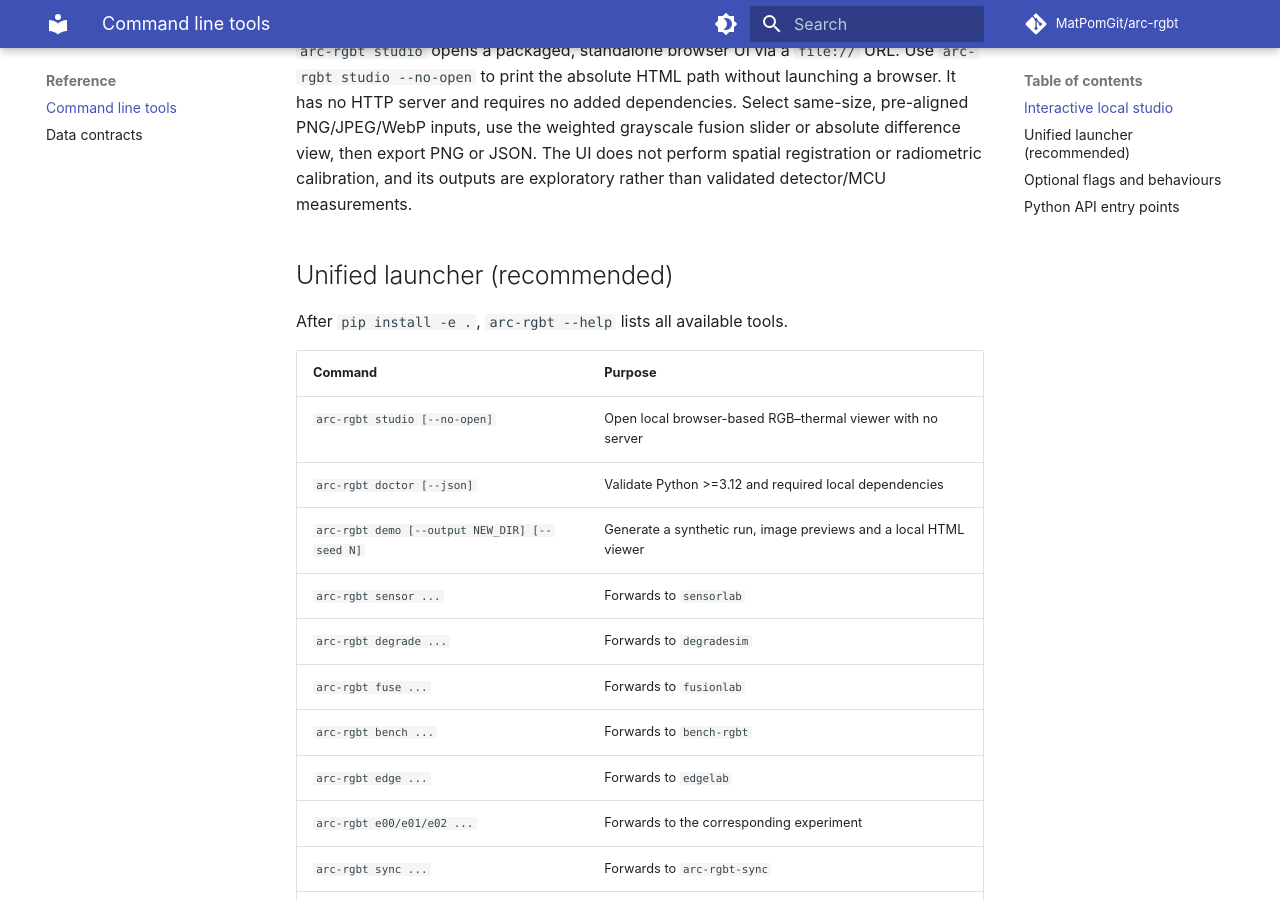
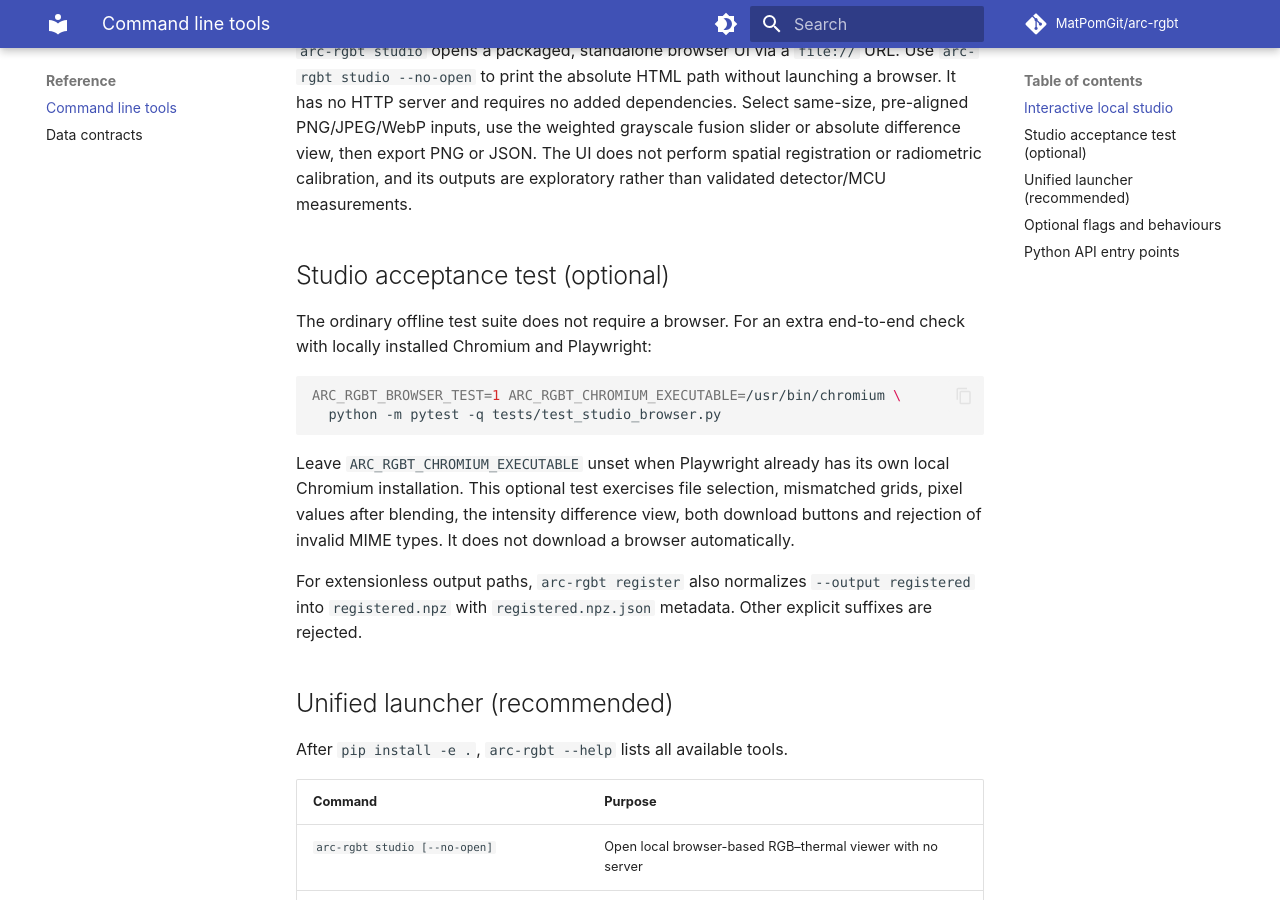
Before and after one commit to MatPomGit/arc-rgbt, an MkDocs documentation site: the page built from docs/reference/cli.md, in a window 1280 px wide and 900 px high, scrolled down 357 px. Built offline with MkDocs 1.6.1 and Material for MkDocs 9.7.7, drawn with Linux system fonts in a browser that asks for light colours; comment, search, counter and statistics services are not loaded.

Commit message:
docs(tests): add optional browser acceptance instructions and registration output names

````diff
--- a/docs/reference/cli.md
+++ b/docs/reference/cli.md
@@ -11,6 +11,26 @@ Select same-size, pre-aligned PNG/JPEG/WebP inputs, use the weighted grayscale
 fusion slider or absolute difference view, then export PNG or JSON. The UI
 does not perform spatial registration or radiometric calibration, and its
 outputs are exploratory rather than validated detector/MCU measurements.
+
+## Studio acceptance test (optional)
+
+The ordinary offline test suite does not require a browser. For an extra
+end-to-end check with locally installed Chromium and Playwright:
+
+```bash
+ARC_RGBT_BROWSER_TEST=1 ARC_RGBT_CHROMIUM_EXECUTABLE=/usr/bin/chromium \
+  python -m pytest -q tests/test_studio_browser.py
+```
+
+Leave `ARC_RGBT_CHROMIUM_EXECUTABLE` unset when Playwright already has its
+own local Chromium installation. This optional test exercises file selection,
+mismatched grids, pixel values after blending, the intensity difference view,
+both download buttons and rejection of invalid MIME types. It does not download
+a browser automatically.
+
+For extensionless output paths, `arc-rgbt register` also normalizes
+`--output registered` into `registered.npz` with
+`registered.npz.json` metadata. Other explicit suffixes are rejected.
 
 ## Unified launcher (recommended)
 
````
